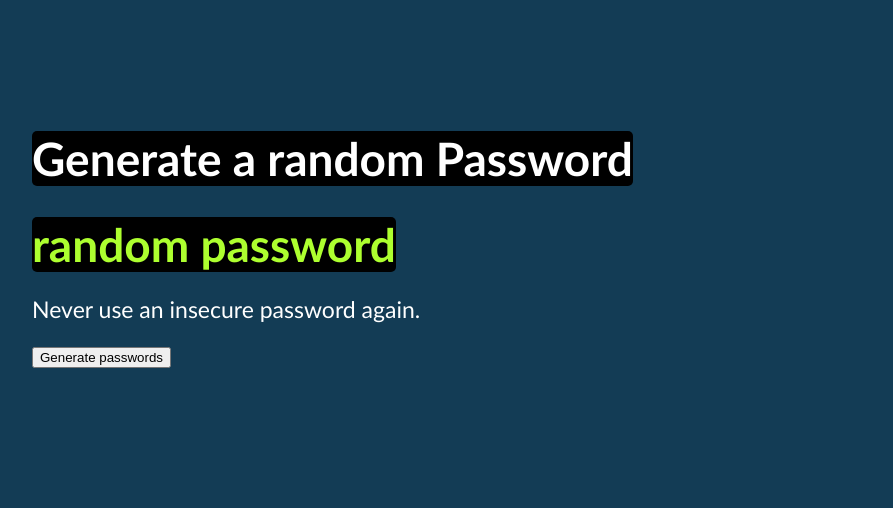
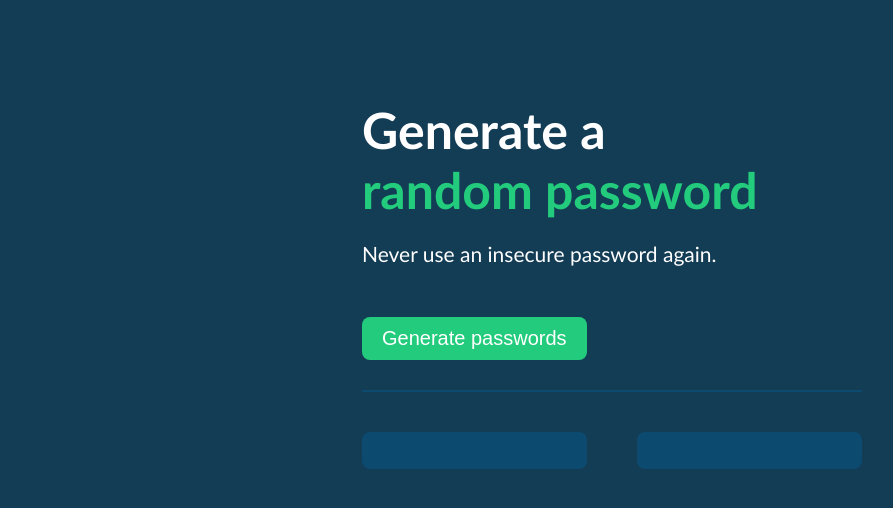
Before and after one commit to ericshark/Password-Generator, a plain HTML site: page index.html in a window 1280 px wide. Shown: the whole page, without its empty margins (68-961 px from the left). Drawn offline with Linux system fonts and the light colour scheme.

Commit message:
completion

```diff
--- a/index.css
+++ b/index.css
@@ -1,28 +1,61 @@
 body {
-    margin: 100px;
+    margin: 100px ;
     background-color: #133C55;
      font-family:'Gill Sans', 'Gill Sans MT', Calibri, 'Trebuchet MS', sans-serif;
       color: white;
 }
 
-#title{
-    display: flex;
-    flex-wrap: wrap;
-    flex-direction: column;
-    align-items: flex-start;
-    font-size: 23px;
+#main{
 
+    width: 420px;
+    margin: 0 auto 0 auto;
+    font-size: 25px;
 
 }
 
 #bottom{
-    color: greenyellow;
+    color: rgb(35, 203, 124);
+
 }
-h1{
-    background-color:  black;
-    margin-bottom: 0px;
-    border-radius: 5px;
+
+#description{
+    font-size: 21px;
 }
-#description{
-    font-size: 23px;
+h1 {
+    margin: 0;
 }
+
+#Generate{
+    background-color: rgb(35, 203, 124);
+    border: none;
+    color: white;
+    padding: 10px 20px 10px 20px;
+    font-size: 20px;
+    margin-top: 30px;
+    border-radius: 8px;
+}
+.output{
+    display: flex;
+    margin-top: 30px;
+    border-top: 2px solid #0d4a6f;
+    width: 500px;
+
+}
+.sep, .sep2{
+    width: 300px;
+    background-color: #0d4a6f;
+    margin-top: 40px;
+    border-radius: 8px;
+    padding: 7px 18px 10px 12px;
+    text-align: center;
+    height: 20px;
+}
+.sep{
+    margin-right: 50px;
+}
+
+#output-1, #output-2{
+    margin: 0;
+    font-size: 20px;
+    color: rgb(35, 203, 124);
+}
--- a/index.html
+++ b/index.html
@@ -6,25 +6,31 @@
 
     </head>
     <body>
-        <div id="title">
+        <div id="main">
             <h1>
-                Generate a random Password
+                Generate a
             </h1>
             <h1 id="bottom">
                 random password
             </h1>
-        </div>
+
 
         <p id="description">
             Never use an insecure password again.
         </p>
-        <div id="btn">
-            <button id="Generate">Generate passwords</button>
-        </div>
+
+            <button id="Generate" onclick=create()>Generate passwords</button>
+
 
         <div class="output">
-            <p id="output-1"></p>
-            <p id="output-2"></p>
+            <div class="sep">
+                <p id="output-1"></p>
+            </div>
+            <div class="sep2">
+                <p id="output-2"></p>
+            </div>
+
+        </div>
         </div>
 
 
--- a/index.js
+++ b/index.js
@@ -1,2 +1,22 @@
 const characters = ["A","B","C","D","E","F","G","H","I","J","K","L","M","N","O","P","Q","R","S","T","U","V","W","X","Y","Z","a","b","c","d","e","f","g","h","i","j","k","l","m","n","o","p","q","r","s","t","u","v","w","x","y","z", "0", "1", "2", "3", "4", "5", "6", "7", "8", "9","~","`","!","@","#","$","%","^","&","*","(",")","_","-","+","=","{","[","}","]",",","|",":",";","<",">",".","?",
 "/"];
+
+
+btn1El = document.getElementById("output-1")
+btn2El = document.getElementById("output-2")
+
+
+function generate(){
+    let result = ""
+    for(let i = 0; i<15; i++){
+        rand = Math.floor(Math.random() * characters.length)
+        result+= characters[rand]
+    }
+    return result
+}
+
+
+function create(){
+    btn1El.textContent =  generate()
+    btn2El.textContent = generate()
+}
```
